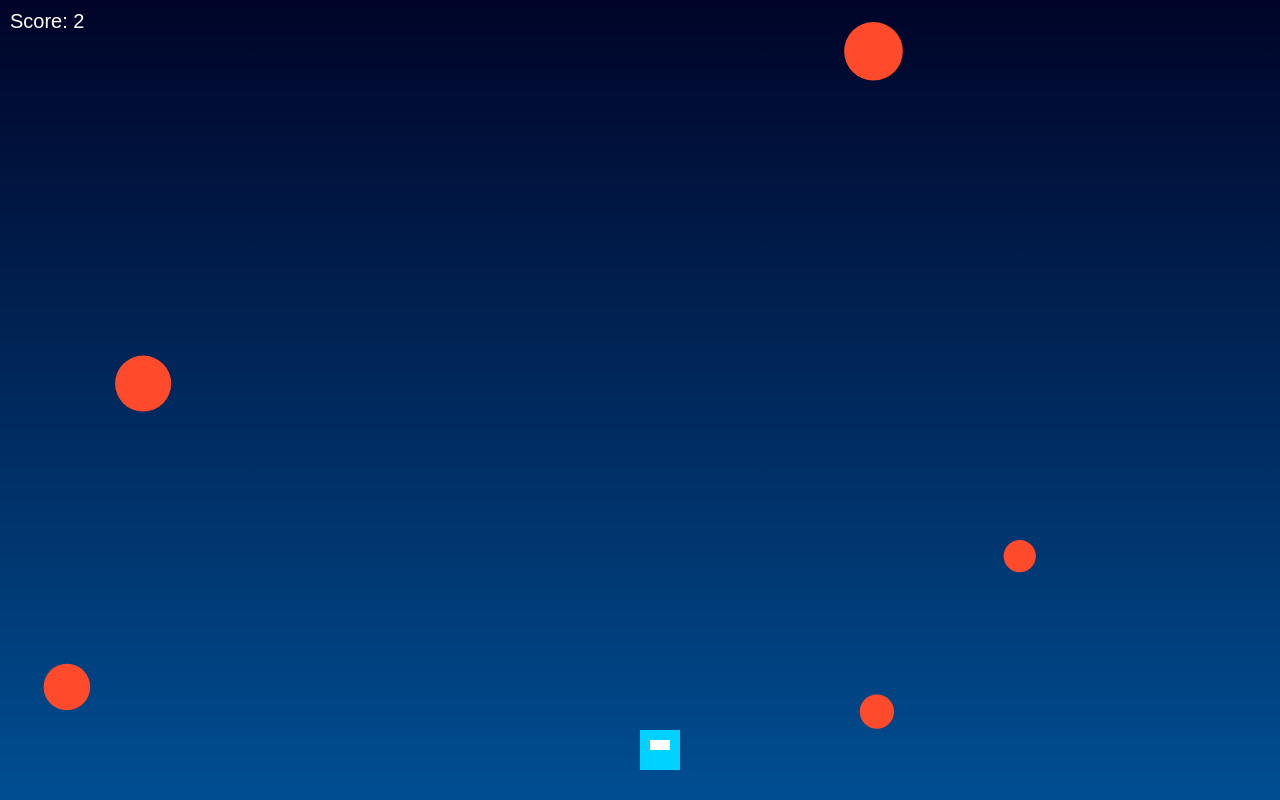
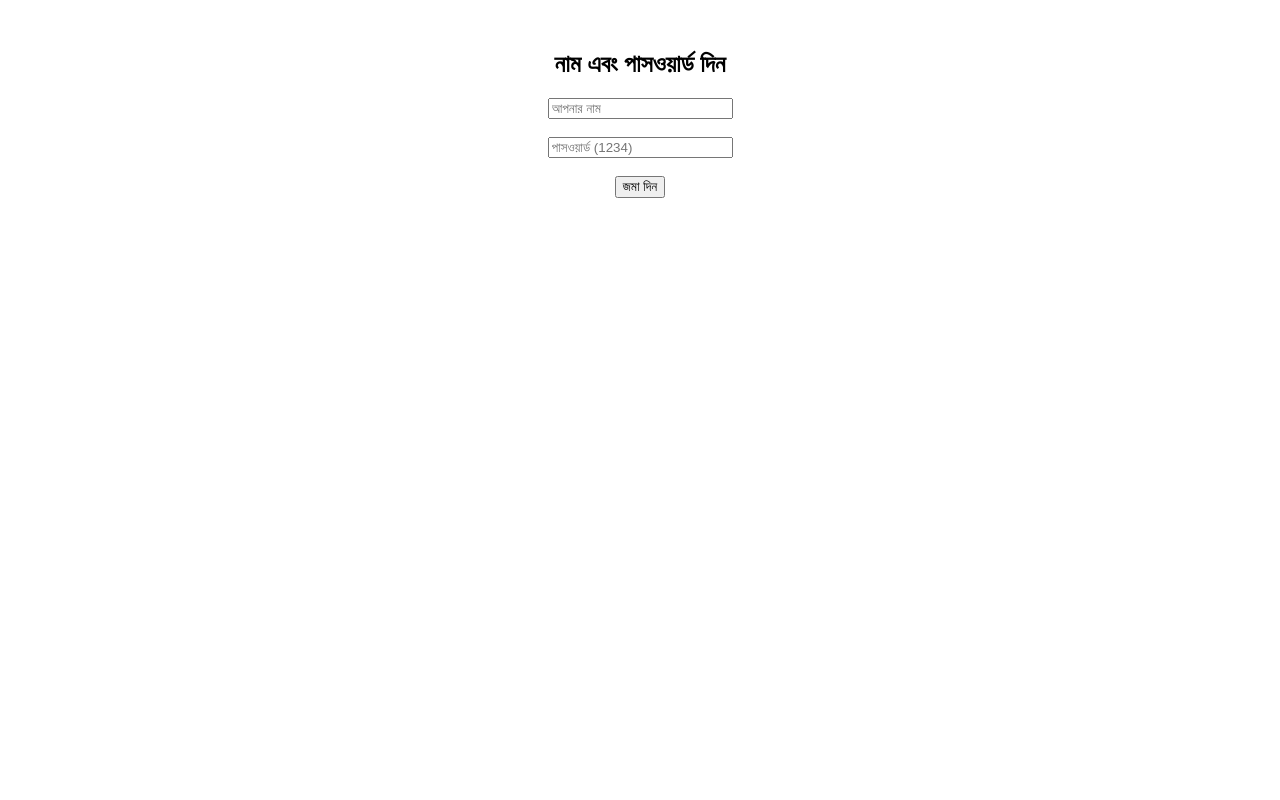
Before and after one commit to mahadavmandal896-hub/App, a plain HTML site: page index.html in a window 1280 px wide. Drawn offline with Linux system fonts and the light colour scheme.

Commit message:
Implement password protection and update UI
Updated the HTML structure to implement a password protection feature, replacing the game interface with a login form and greeting area.

```diff
--- a/index.html
+++ b/index.html
@@ -1,159 +1,36 @@
 <!DOCTYPE html>
-<html lang="bn">
+<html>
 <head>
-    <meta charset="UTF-8">
-    <meta name="viewport" content="width=device-width, initial-scale=1.0">
-    <title>Space Dodge Game</title>
-    <style>
-        body { margin: 0; overflow: hidden; background: #050505; font-family: 'Arial', sans-serif; }
-        canvas { display: block; background: linear-gradient(to bottom, #000428, #004e92); }
-        #ui {
-            position: absolute; top: 10px; left: 10px; color: white;
-            font-size: 20px; pointer-events: none;
-        }
-        #gameOver {
-            position: absolute; top: 50%; left: 50%; transform: translate(-50%, -50%);
-            color: white; text-align: center; display: none; background: rgba(0,0,0,0.8);
-            padding: 20px; border-radius: 10px; border: 2px solid #00d2ff;
-        }
-        button {
-            padding: 10px 20px; font-size: 16px; cursor: pointer;
-            background: #00d2ff; border: none; border-radius: 5px; color: black; font-weight: bold;
-        }
-    </style>
+    <title>পাসওয়ার্ড প্রোটেকশন</title>
 </head>
-<body>
+<body style="text-align: center; margin-top: 50px; font-family: Arial;">
 
-    <div id="ui">Score: <span id="score">0</span></div>
+    <h2>নাম এবং পাসওয়ার্ড দিন</h2>
 
-    <div id="gameOver">
-        <h1>Game Over!</h1>
-        <p>Your Final Score: <span id="finalScore">0</span></p>
-        <button onclick="resetGame()">Play Again</button>
+    <input type="text" id="name" placeholder="আপনার নাম"><br><br>
+    <input type="password" id="pass" placeholder="পাসওয়ার্ড (1234)"><br><br>
+
+    <button onclick="login()">জমা দিন</button>
+
+    <div id="hiddenArea" style="display:none; margin-top: 30px;">
+        <h3 id="greet"></h3>
+        <img src="https://via.placeholder.com/200" width="250" style="border-radius: 10px;">
     </div>
 
-    <canvas id="gameCanvas"></canvas>
+    <script>
+        function login() {
+            var n = document.getElementById("name").value;
+            var p = document.getElementById("pass").value;
 
-<script>
-    const canvas = document.getElementById("gameCanvas");
-    const ctx = canvas.getContext("2d");
-    const scoreElement = document.getElementById("score");
-    const gameOverScreen = document.getElementById("gameOver");
-    const finalScoreElement = document.getElementById("finalScore");
+            // পাসওয়ার্ড চেক
+            if (p === "1234") {
+                document.getElementById("greet").innerHTML = "হ্যালো " + n + ", আপনার ছবি নিচে দেওয়া হলো:";
+                document.getElementById("hiddenArea").style.display = "block";
+            } else {
+                alert("ভুল পাসওয়ার্ড! আবার চেষ্টা করুন।");
+            }
+        }
+    </script>
 
-    canvas.width = window.innerWidth;
-    canvas.height = window.innerHeight;
-
-    let score = 0;
-    let gameActive = true;
-    let obstacles = [];
-    let frame = 0;
-
-    // Player Object
-    const player = {
-        x: canvas.width / 2,
-        y: canvas.height - 70,
-        width: 40,
-        height: 40,
-        color: "#00d2ff",
-        speed: 8
-    };
-
-    // Controls
-    let keys = {};
-    window.addEventListener("keydown", (e) => keys[e.code] = true);
-    window.addEventListener("keyup", (e) => keys[e.code] = false);
-
-    // Touch Controls for Mobile
-    window.addEventListener("touchmove", (e) => {
-        let touchX = e.touches[0].clientX;
-        player.x = touchX - player.width / 2;
-    });
-
-    function spawnObstacle() {
-        if (frame % 40 === 0) {
-            let size = Math.random() * (60 - 20) + 20;
-            obstacles.push({
-                x: Math.random() * (canvas.width - size),
-                y: -size,
-                size: size,
-                speed: Math.random() * 5 + 3
-            });
-        }
-    }
-
-    function update() {
-        if (!gameActive) return;
-
-        // Move Player
-        if ((keys["ArrowLeft"] || keys["KeyA"]) && player.x > 0) player.x -= player.speed;
-        if ((keys["ArrowRight"] || keys["KeyD"]) && player.x < canvas.width - player.width) player.x += player.speed;
-
-        // Update Obstacles
-        obstacles.forEach((obs, index) => {
-            obs.y += obs.speed;
-
-            // Collision Detection
-            if (
-                player.x < obs.x + obs.size &&
-                player.x + player.width > obs.x &&
-                player.y < obs.y + obs.size &&
-                player.y + player.height > obs.y
-            ) {
-                endGame();
-            }
-
-            // Remove off-screen obstacles
-            if (obs.y > canvas.height) {
-                obstacles.splice(index, 1);
-                score++;
-                scoreElement.innerText = score;
-            }
-        });
-
-        frame++;
-        spawnObstacle();
-    }
-
-    function draw() {
-        ctx.clearRect(0, 0, canvas.width, canvas.height);
-
-        // Draw Player (Rocket Shape)
-        ctx.fillStyle = player.color;
-        ctx.fillRect(player.x, player.y, player.width, player.height);
-        ctx.fillStyle = "white"; // Windows
-        ctx.fillRect(player.x + 10, player.y + 10, 20, 10);
-
-        // Draw Obstacles (Asteroids)
-        ctx.fillStyle = "#ff4b2b";
-        obstacles.forEach(obs => {
-            ctx.beginPath();
-            ctx.arc(obs.x + obs.size/2, obs.y + obs.size/2, obs.size/2, 0, Math.PI * 2);
-            ctx.fill();
-        });
-
-        requestAnimationFrame(() => {
-            update();
-            draw();
-        });
-    }
-
-    function endGame() {
-        gameActive = false;
-        gameOverScreen.style.display = "block";
-        finalScoreElement.innerText = score;
-    }
-
-    function resetGame() {
-        score = 0;
-        scoreElement.innerText = 0;
-        obstacles = [];
-        gameActive = true;
-        gameOverScreen.style.display = "none";
-        player.x = canvas.width / 2;
-    }
-
-    draw();
-</script>
 </body>
 </html>
```
